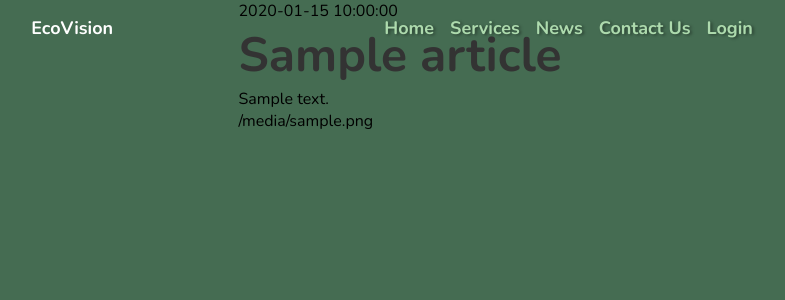
After one commit to JacTBB/IT1166-EcoVision, a Flask app: template templates/article.html in a window 1280 px wide. The commit adds this page. Shown: the top 300 px of the page, without its empty margins (240-1025 px from the left). Run offline with Flask 3, Linux system fonts and the light colour scheme; the template is opened without the code that fills it: most values are stand-ins (such as "Sample title", 1, 10 or a date in 2020).

Commit message:
news clickable post, created article post

```diff
--- a/app.py
+++ b/app.py
@@ -33,7 +33,14 @@ def services():
 @app.route('/news')
 def news():
     news = shelve.open("news").items()
-
+    postid = request.args.get('postid')
+    if postid is not None:
+        news = shelve.open("news")
+        return render_template('article.html',
+                               title=news[str(postid)].title +
+                               " | News Article",
+                               selected='article',
+                               article=news[str(postid)])
     return render_template('news.html', title='News', selected="news", data=sorted(news, reverse=True))
 
 
--- a/static/css/main.css
+++ b/static/css/main.css
@@ -97,6 +97,7 @@ h1 {
   object-fit: cover;
   z-index: -1;
   filter: brightness(0.7) contrast(0.8) saturate(1.2) blur(1px);
+  object-position: top center;
 }
 
 .container .home {
--- /dev/null
+++ b/templates/article.html
@@ -0,0 +1,12 @@
+{% extends "layout.html" %} {% block content %}
+<div class="container article-page">
+    <div class="article">
+        <div>
+            <p>{{ article.date }}</p>
+            <h1>{{ article.title }}</h1>
+            <p>{{ article.content }}</p>
+            <p>{{ article.image }}</p>
+        </div>
+    </div>
+</div>
+{% endblock %}
--- a/templates/layout.html
+++ b/templates/layout.html
@@ -3,7 +3,7 @@
   <head>
     <meta charset="utf-8" />
     <meta http-equiv="X-UA-Compatible" content="IE=edge" />
-    <title>{{ title }}</title>
+    <title>{{ title }} - EcoVision</title>
     <meta name="description" content="" />
     <meta name="viewport" content="width=device-width, initial-scale=1" />
 
@@ -11,6 +11,14 @@
       rel="stylesheet"
       href="{{ url_for('static', filename='css/main.css') }}"
     />
+    {% if selected == 'article' %}
+    <link
+      rel="stylesheet"
+      href="{{ url_for('static',
+  filename='css/article.css') }}"
+    />
+    {% endif %}
+
     <script src="{{ url_for('static', filename='js/jquery-3.7.1.min.js')}}"></script>
     <script src="{{ url_for('static', filename='js/main.js')}}"></script>
   </head>
```
Also changed, not shown: news.py (+8 -6 lines), static/css/article.css (added, +7 -0 lines), 3 other files.
